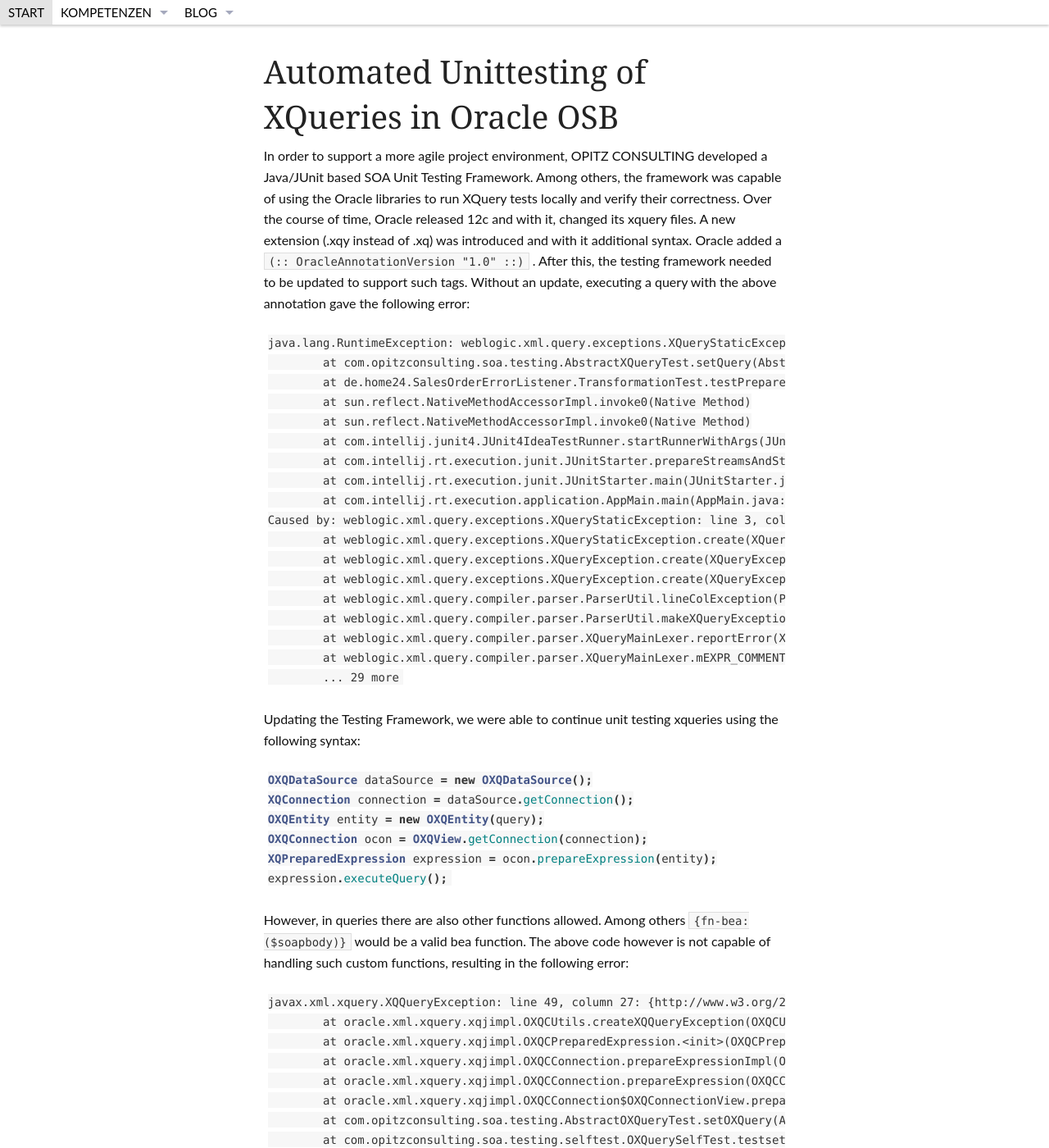
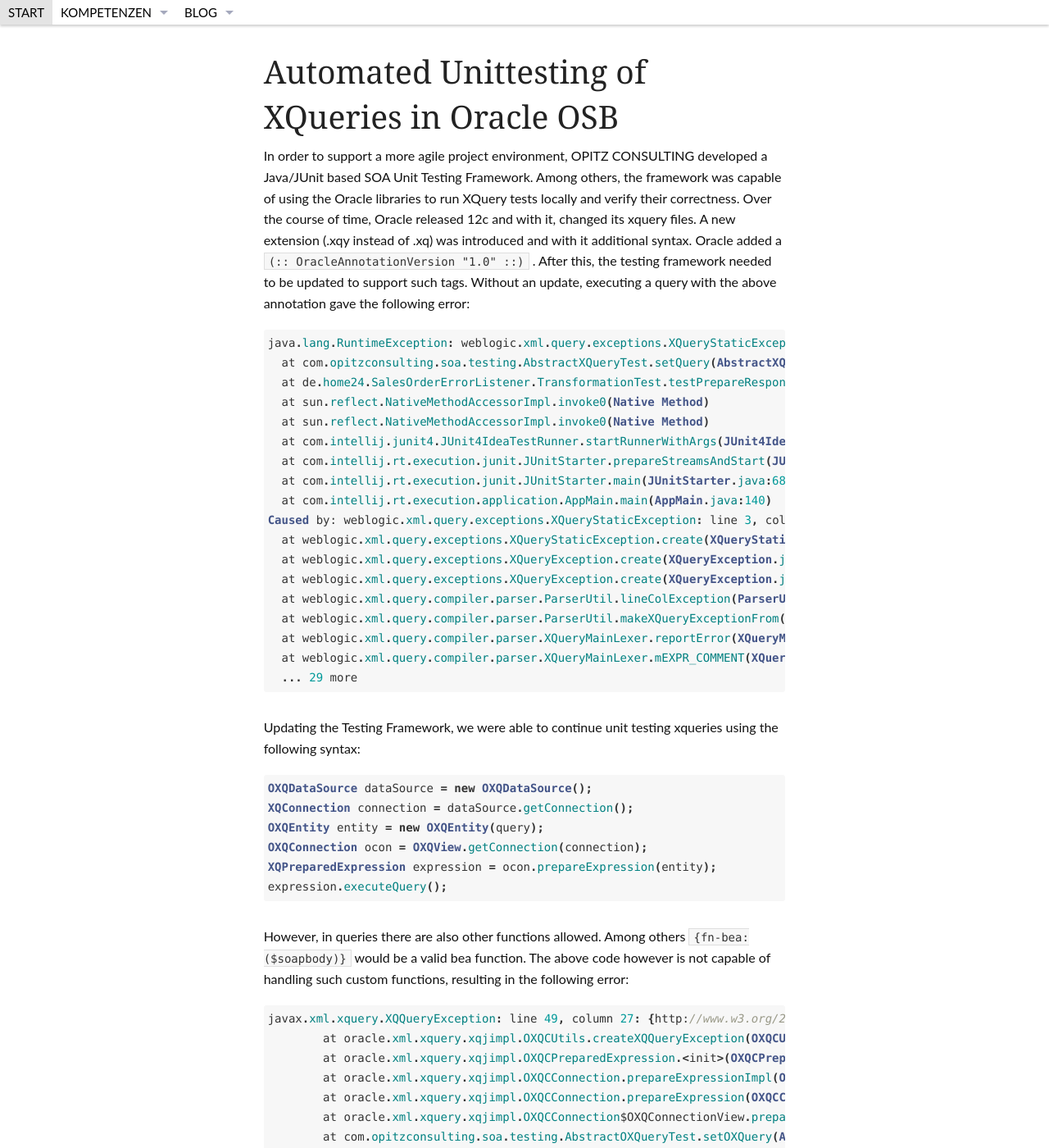
Before and after one commit to opitzconsulting/opitzconsulting.github.io, a Jekyll site: the page built from _posts/2015-09-29-Automated-Unittesting-of-XQueries-in-Oracle-OSB.md, in a window 1280 px wide and 1400 px high. Shown: the whole window at 82% size. Built offline with Jekyll 4.4.1, drawn with Linux system fonts in a browser that asks for light colours; nearby versions of some CDN libraries; comment, search, counter and statistics services are not loaded; some of the changed text lies outside the part shown.

Commit message:
JUG FFM Blog Post

````diff
--- a/_posts/2015-09-29-Automated-Unittesting-of-XQueries-in-Oracle-OSB.md
+++ b/_posts/2015-09-29-Automated-Unittesting-of-XQueries-in-Oracle-OSB.md
@@ -13,40 +13,41 @@ categories:
 
 In order to support a more agile project environment, OPITZ CONSULTING developed a Java/JUnit based SOA Unit Testing Framework. Among others, the framework was capable of using the Oracle libraries to run XQuery tests locally and verify their correctness. Over the course of time, Oracle released 12c and with it, changed its xquery files. A new extension (.xqy instead of .xq) was introduced and with it additional syntax. Oracle added a `(:: OracleAnnotationVersion "1.0" ::)` . After this, the testing framework needed to be updated to support such tags. Without an update, executing a query with the above annotation gave the following error:
 
-```
+{% highlight java %}
 java.lang.RuntimeException: weblogic.xml.query.exceptions.XQueryStaticException: line 3, column 1: {err}XP0003: Invalid expression: either 'pragma' or 'extension' is required inside (:: ::)
-	at com.opitzconsulting.soa.testing.AbstractXQueryTest.setQuery(AbstractXQueryTest.java:56)
-	at de.home24.SalesOrderErrorListener.TransformationTest.testPrepareResponseTransformation(TransformationTest.java:25)
-	at sun.reflect.NativeMethodAccessorImpl.invoke0(Native Method)
-	at sun.reflect.NativeMethodAccessorImpl.invoke0(Native Method)
-	at com.intellij.junit4.JUnit4IdeaTestRunner.startRunnerWithArgs(JUnit4IdeaTestRunner.java:78)
-	at com.intellij.rt.execution.junit.JUnitStarter.prepareStreamsAndStart(JUnitStarter.java:212)
-	at com.intellij.rt.execution.junit.JUnitStarter.main(JUnitStarter.java:68)
-	at com.intellij.rt.execution.application.AppMain.main(AppMain.java:140)
+  at com.opitzconsulting.soa.testing.AbstractXQueryTest.setQuery(AbstractXQueryTest.java:56)
+  at de.home24.SalesOrderErrorListener.TransformationTest.testPrepareResponseTransformation(TransformationTest.java:25)
+  at sun.reflect.NativeMethodAccessorImpl.invoke0(Native Method)
+  at sun.reflect.NativeMethodAccessorImpl.invoke0(Native Method)
+  at com.intellij.junit4.JUnit4IdeaTestRunner.startRunnerWithArgs(JUnit4IdeaTestRunner.java:78)
+  at com.intellij.rt.execution.junit.JUnitStarter.prepareStreamsAndStart(JUnitStarter.java:212)
+  at com.intellij.rt.execution.junit.JUnitStarter.main(JUnitStarter.java:68)
+  at com.intellij.rt.execution.application.AppMain.main(AppMain.java:140)
 Caused by: weblogic.xml.query.exceptions.XQueryStaticException: line 3, column 1: {err}XP0003: Invalid expression: either 'pragma' or 'extension' is required inside (:: ::)
-	at weblogic.xml.query.exceptions.XQueryStaticException.create(XQueryStaticException.java:579)
-	at weblogic.xml.query.exceptions.XQueryException.create(XQueryException.java:127)
-	at weblogic.xml.query.exceptions.XQueryException.create(XQueryException.java:175)
-	at weblogic.xml.query.compiler.parser.ParserUtil.lineColException(ParserUtil.java:69)
-	at weblogic.xml.query.compiler.parser.ParserUtil.makeXQueryExceptionFrom(ParserUtil.java:91)
-	at weblogic.xml.query.compiler.parser.XQueryMainLexer.reportError(XQueryMainLexer.java:106)
-	at weblogic.xml.query.compiler.parser.XQueryMainLexer.mEXPR_COMMENT(XQueryMainLexer.java:3495)
-	... 29 more
-```
+  at weblogic.xml.query.exceptions.XQueryStaticException.create(XQueryStaticException.java:579)
+  at weblogic.xml.query.exceptions.XQueryException.create(XQueryException.java:127)
+  at weblogic.xml.query.exceptions.XQueryException.create(XQueryException.java:175)
+  at weblogic.xml.query.compiler.parser.ParserUtil.lineColException(ParserUtil.java:69)
+  at weblogic.xml.query.compiler.parser.ParserUtil.makeXQueryExceptionFrom(ParserUtil.java:91)
+  at weblogic.xml.query.compiler.parser.XQueryMainLexer.reportError(XQueryMainLexer.java:106)
+  at weblogic.xml.query.compiler.parser.XQueryMainLexer.mEXPR_COMMENT(XQueryMainLexer.java:3495)
+  ... 29 more
+{% endhighlight %}
+
 Updating the Testing Framework, we were able to continue unit testing xqueries  using the following syntax:
 
-```java
+{% highlight java %}
 OXQDataSource dataSource = new OXQDataSource();
 XQConnection connection = dataSource.getConnection();
 OXQEntity entity = new OXQEntity(query);
 OXQConnection ocon = OXQView.getConnection(connection);
 XQPreparedExpression expression = ocon.prepareExpression(entity);
 expression.executeQuery();
-```
+{% endhighlight %}
 
 However, in queries there are also other functions allowed. Among others `{fn-bea:($soapbody)}` would be a valid bea function. The above code however is not capable of handling such custom functions, resulting in the following error:
 
-```
+{% highlight java %}
 javax.xml.xquery.XQQueryException: line 49, column 27: {http://www.w3.org/2005/xqt-errors}XPST0081: The prefix "fn-bea" used in the qualified name "fn-bea:serialize" can not be resolved
 	at oracle.xml.xquery.xqjimpl.OXQCUtils.createXQQueryException(OXQCUtils.java:992)
 	at oracle.xml.xquery.xqjimpl.OXQCPreparedExpression.<init>(OXQCPreparedExpression.java:92)
@@ -65,7 +66,7 @@ Caused by: oracle.xml.xquery.exceptions.XQueryStaticException: line 49, column 2
 	at oracle.xml.xquery.exceptions.XQueryStaticException.create(XQueryStaticException.java:696)
 	at oracle.xml.xquery.exceptions.XQueryException.create(XQueryException.java:92)
 ...
-```
+{% endhighlight %}
 
 Our theory: Oracle created a superset of xquery implementing both the above mentioned Oracle `(:: ::)` annotations as well as the `{fn-bea: ... }` custom functions which were created by bea.
 
````
